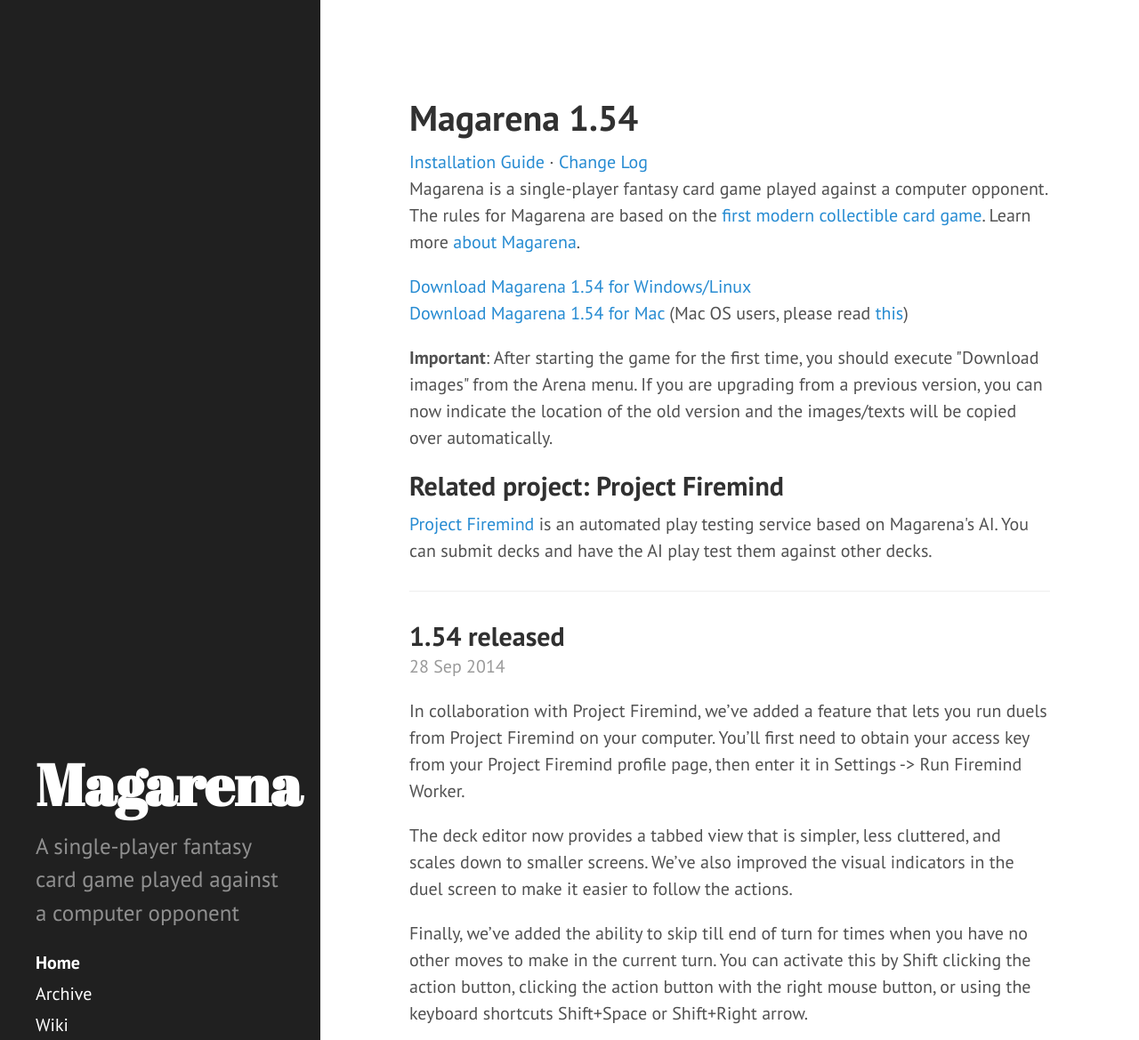
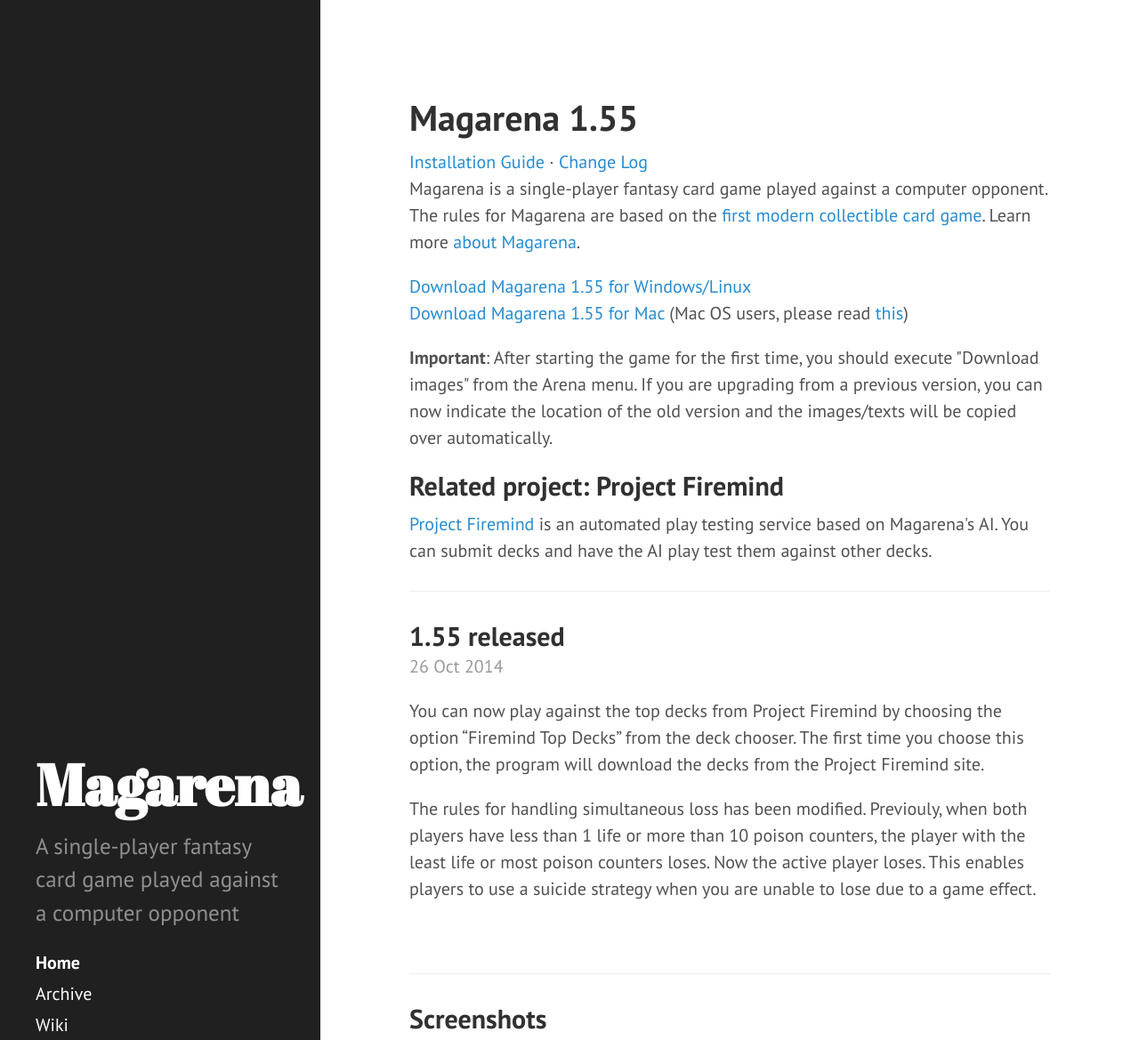
Before and after one commit to magarena/magarena.github.io, a Jekyll site: the page built from index.html, in a window 1280 px wide and 1400 px high, cut to the strip 0-1169 px from the top of the window. Shown: the whole strip at 89% size. Built offline with Jekyll 4.4.1, drawn with Linux system fonts in a browser that asks for light colours; Markdown is read by kramdown in place of the engine named in the settings; the list of posts is cut into pages by our own code.

Commit message:
add post and update version for 1.55 release

```diff
--- a/_config.yml
+++ b/_config.yml
@@ -20,7 +20,7 @@
 paginate:         1
 
 # Custom vars
-version:          1.54
+version:          1.55
 
 github:
   repo:           //github.com/magarena/magarena
--- /dev/null
+++ b/_posts/2014-10-26-1-55-released.md
@@ -0,0 +1,14 @@
+---
+layout: post
+title: "1.55 released"
+---
+
+You can now play against the top decks from Project Firemind by choosing the
+option "Firemind Top Decks" from the deck chooser. The first time you choose
+this option, the program will download the decks from the Project Firemind site.
+
+The rules for handling simultaneous loss has been modified. Previouly, when
+both players have less than 1 life or more than 10 poison counters, the player
+with the least life or most poison counters loses. Now the active player loses.
+This enables players to use a suicide strategy when you are unable to lose due
+to a game effect.
```
